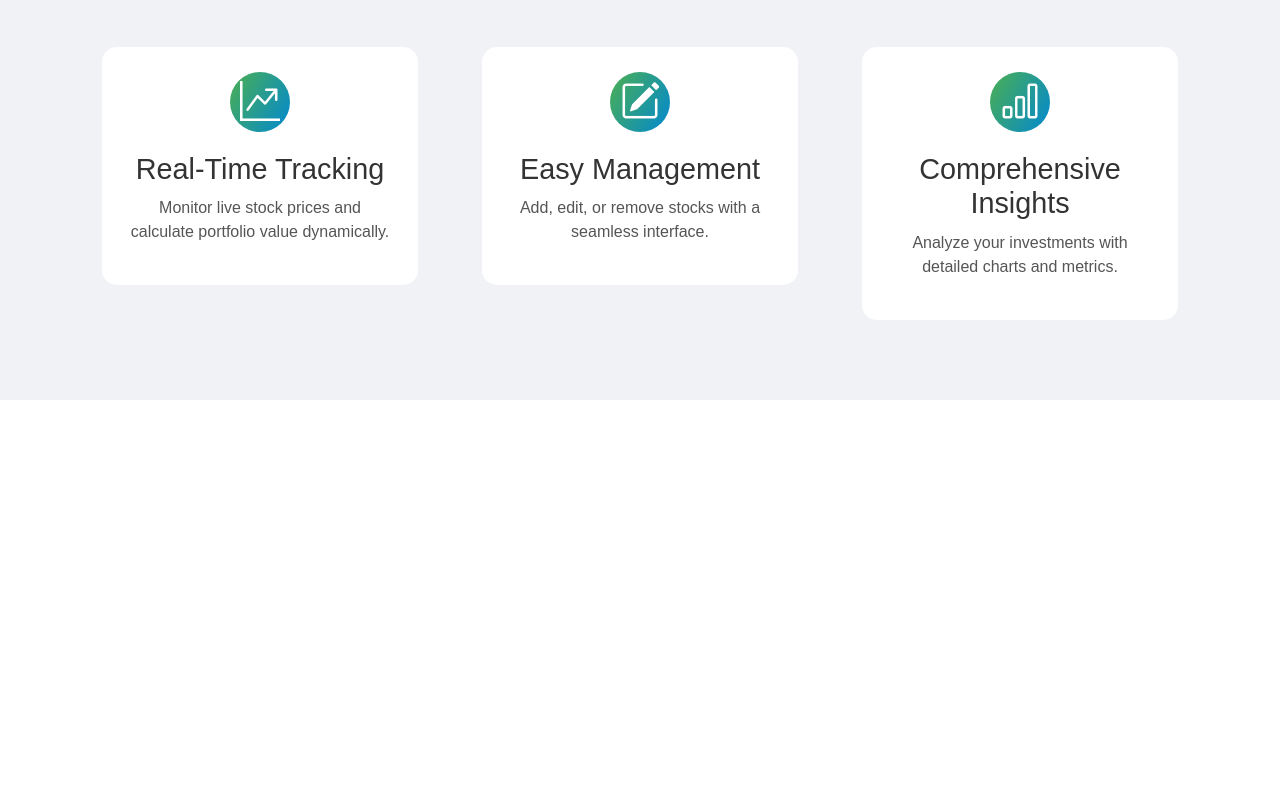
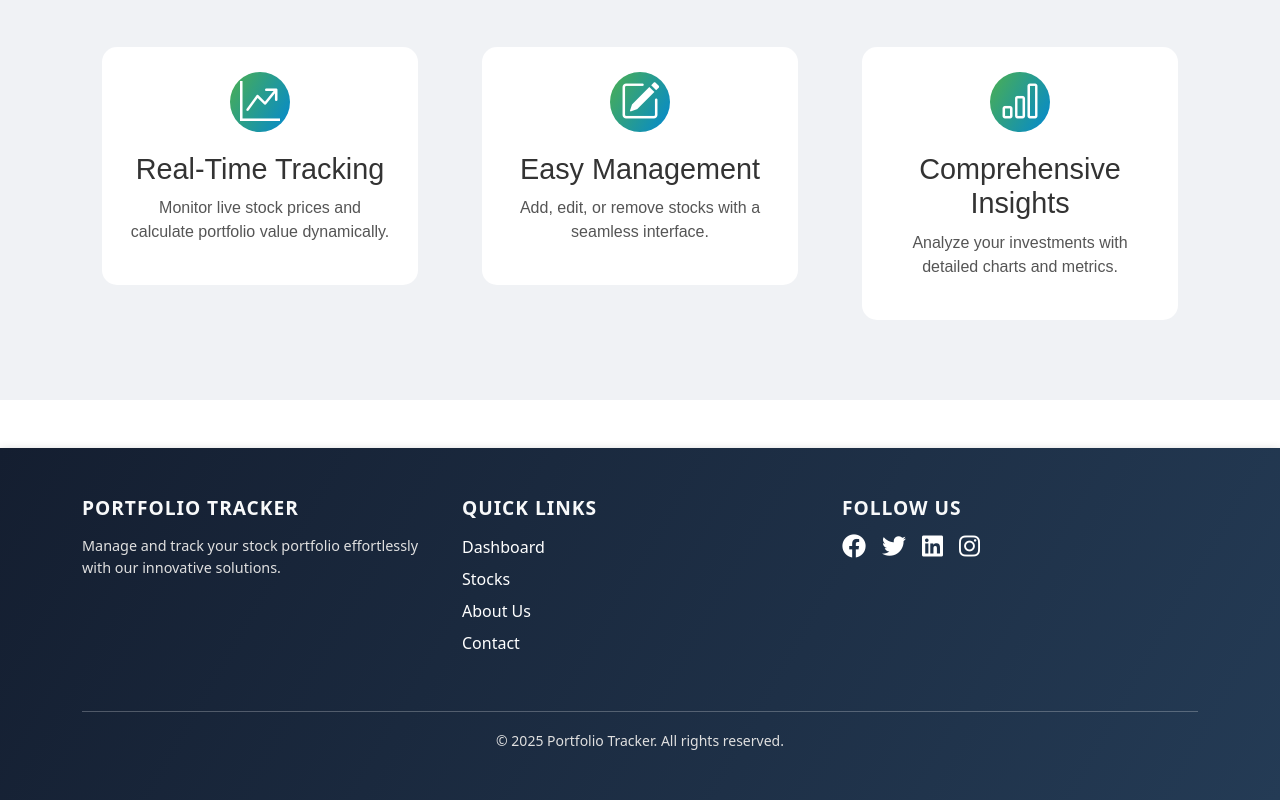
Before and after one commit to kameswarpanda/Investment-Portfolio-Tracker, an Angular app in the folder portfolio-tracker-frontend/: page / in a window 1280 px wide. Shown: the part 856-1656 px from the top of the page. Before the commit the page ends 1256 px from the top, so only its background shows below. Built offline with nearby package versions, Linux system fonts and the light colour scheme.

Commit message:
footer section added

```diff
--- /dev/null
+++ b/portfolio-tracker-frontend/src/app/Shared/footer/footer.component.css
@@ -0,0 +1,49 @@
+.footer {
+  background: linear-gradient(120deg, #141e30, #243b55);
+  box-shadow: 0 4px 10px rgba(0, 0, 0, 0.3);
+
+}
+
+.footer h5 {
+  font-size: 1.2rem;
+  margin-bottom: 1rem;
+  color: #f8f9fa;
+  letter-spacing: 0.05em;
+}
+
+.footer p {
+  font-size: 0.9rem;
+  color: #e0e0e0;
+}
+
+.footer ul {
+  padding: 0;
+  list-style: none;
+}
+
+.footer ul li {
+  margin-bottom: 0.5rem;
+}
+
+.footer ul li a:hover {
+  text-decoration: underline;
+  color: #ffc107;
+}
+
+.footer .fab {
+  font-size: 1.5rem;
+  transition: transform 0.3s, color 0.3s;
+}
+
+.footer .fab:hover {
+  transform: scale(1.2);
+  color: #ffc107;
+}
+
+.footer hr {
+  border-top: 1px solid rgba(255, 255, 255, 0.2);
+}
+
+.footer small {
+  color: #e0e0e0;
+}
--- /dev/null
+++ b/portfolio-tracker-frontend/src/app/Shared/footer/footer.component.html
@@ -0,0 +1,38 @@
+<footer class="footer bg-dark text-white py-5 mt-5">
+  <div class="container">
+    <div class="row">
+      <!-- Company Info -->
+      <div class="col-md-4 mb-4">
+        <h5 class="text-uppercase fw-bold">Portfolio Tracker</h5>
+        <p>Manage and track your stock portfolio effortlessly with our innovative solutions.</p>
+      </div>
+
+      <!-- Quick Links -->
+      <div class="col-md-4 mb-4">
+        <h5 class="text-uppercase fw-bold">Quick Links</h5>
+        <ul class="list-unstyled">
+          <li><a href="/dashboard" class="text-white text-decoration-none">Dashboard</a></li>
+          <li><a href="/stocks" class="text-white text-decoration-none">Stocks</a></li>
+          <li><a href="/about" class="text-white text-decoration-none">About Us</a></li>
+          <li><a href="/contact" class="text-white text-decoration-none">Contact</a></li>
+        </ul>
+      </div>
+
+      <!-- Social Media -->
+      <div class="col-md-4 mb-4">
+        <h5 class="text-uppercase fw-bold">Follow Us</h5>
+        <div class="d-flex justify-content-start gap-3">
+          <a href="https://facebook.com" class="text-white"><i class="fab fa-facebook fa-lg"></i></a>
+          <a href="https://twitter.com" class="text-white"><i class="fab fa-twitter fa-lg"></i></a>
+          <a href="https://linkedin.com" class="text-white"><i class="fab fa-linkedin fa-lg"></i></a>
+          <a href="https://instagram.com" class="text-white"><i class="fab fa-instagram fa-lg"></i></a>
+        </div>
+      </div>
+    </div>
+
+    <hr class="bg-light" />
+    <div class="text-center mt-3">
+      <small>&copy; 2025 Portfolio Tracker. All rights reserved.</small>
+    </div>
+  </div>
+</footer>
--- a/portfolio-tracker-frontend/src/app/app.component.html
+++ b/portfolio-tracker-frontend/src/app/app.component.html
@@ -1 +1,2 @@
 <router-outlet><router-outlet/>
+<app-footer></app-footer>
--- a/portfolio-tracker-frontend/src/app/app.component.ts
+++ b/portfolio-tracker-frontend/src/app/app.component.ts
@@ -1,10 +1,11 @@
 import { Component } from '@angular/core';
 import { RouterOutlet } from '@angular/router';
+import { FooterComponent } from './Shared/footer/footer.component';
 
 
 @Component({
   selector: 'app-root',
-  imports: [RouterOutlet],
+  imports: [RouterOutlet, FooterComponent],
   templateUrl: './app.component.html',
   styleUrl: './app.component.css'
 })
```
Also changed, not shown: portfolio-tracker-frontend/src/app/Shared/footer/footer.component.ts (added, +11 -0 lines), 1 other file (tests, documents, lock files or other folders).
